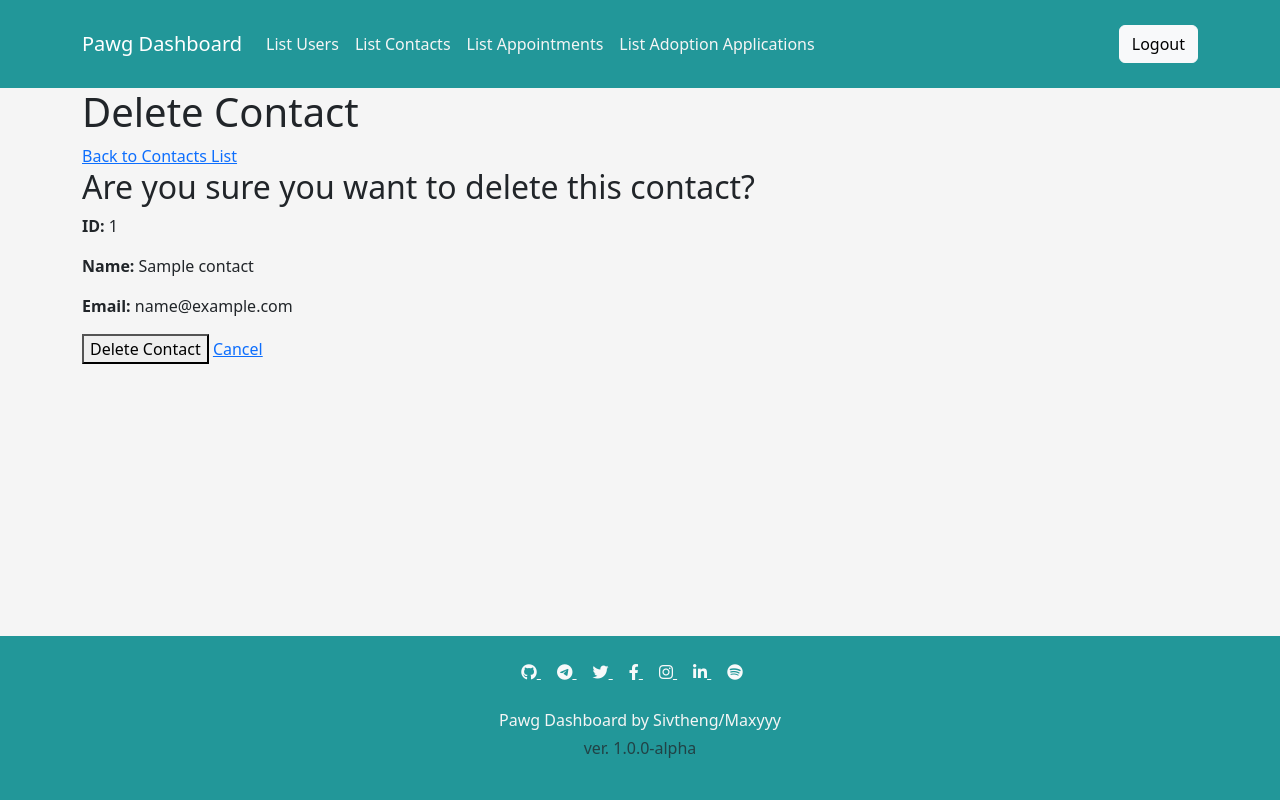
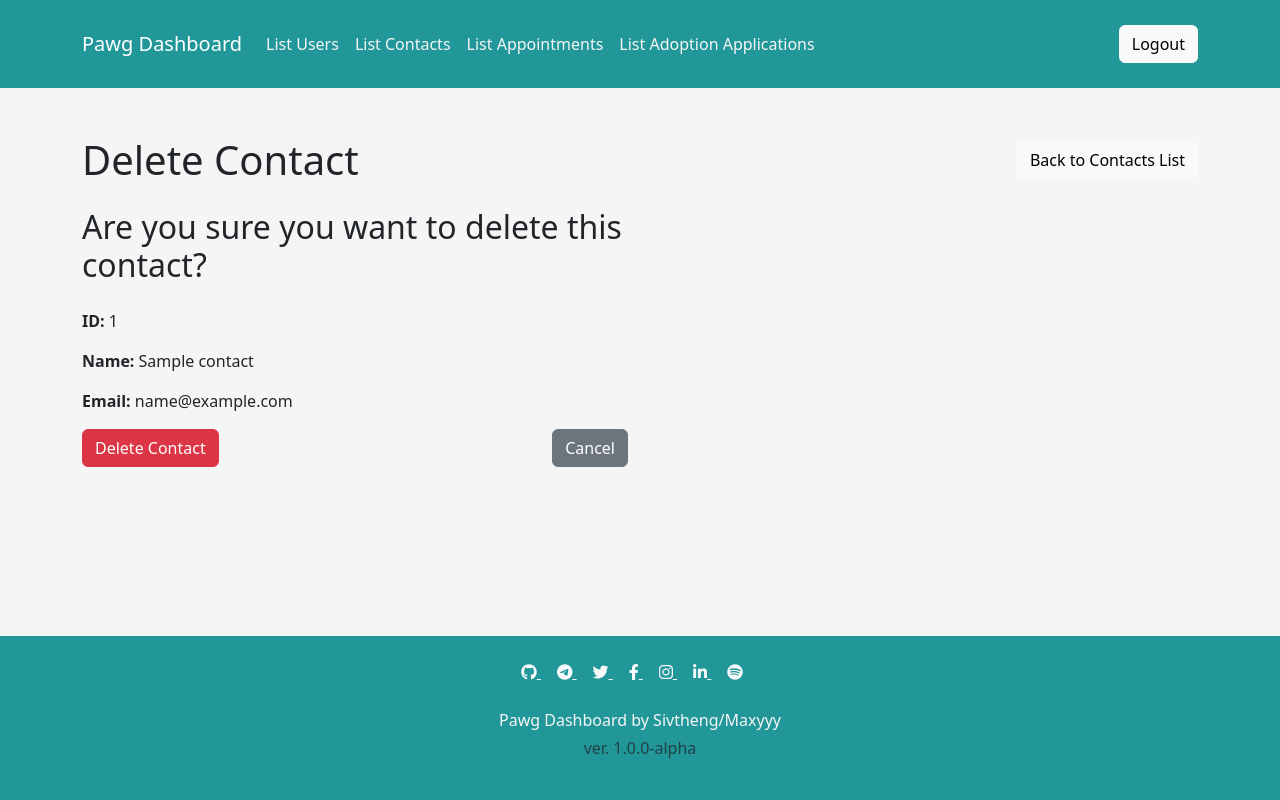
Before and after one commit to Sivtheng/pawg-dashboard, a Django app: template myapp/templates/delete_contact.html in a window 1280 px wide. Run offline with Django 4.2, Linux system fonts and the light colour scheme; the template is opened without the code that fills it: most values are stand-ins (such as "Sample title", 1, 10 or a date in 2020).

Commit message:
beautify the delete pages

```diff
--- a/myapp/templates/delete_contact.html
+++ b/myapp/templates/delete_contact.html
@@ -3,21 +3,25 @@
 {% block title %}Delete Contact{% endblock %}
 
 {% block content %}
-<header>
-    <div class="container">
-        <h1>Delete Contact</h1>
-        <a href="{% url 'delete_contacts' %}" class="button">Back to Contacts List</a>
+<div class="container my-5">
+    <div class="d-flex justify-content-between align-items-center mb-4">
+        <h1 class="mb-0">Delete Contact</h1>
+        <a href="{% url 'list_contacts' %}" class="btn btn-light">Back to Contacts List</a>
     </div>
-</header>
-<div class="container content">
-    <h2>Are you sure you want to delete this contact?</h2>
+    <div class="row">
+        <div class="col-md-6">
+            <h2 class="mb-4">Are you sure you want to delete this contact?</h2>
             <p><strong>ID:</strong> {{ contact.id }}</p>
             <p><strong>Name:</strong> {{ contact.name }}</p>
             <p><strong>Email:</strong> {{ contact.email }}</p>
             <form method="post">
                 {% csrf_token %}
-        <button type="submit" class="button delete">Delete Contact</button>
-        <a href="{% url 'list_contacts' %}" class="button">Cancel</a>
+                <div class="d-flex justify-content-between">
+                    <button type="submit" class="btn btn-danger">Delete Contact</button>
+                    <a href="{% url 'list_contacts' %}" class="btn btn-secondary">Cancel</a>
+                </div>
             </form>
         </div>
+    </div>
+</div>
 {% endblock %}
```
Also changed, not shown: myapp/templates/delete_adoption_application.html (+13 -9 lines), myapp/templates/delete_appointment.html (+13 -9 lines), myapp/templates/delete_user.html (+18 -14 lines). Lines whose indentation alone changed are shown as unchanged.
